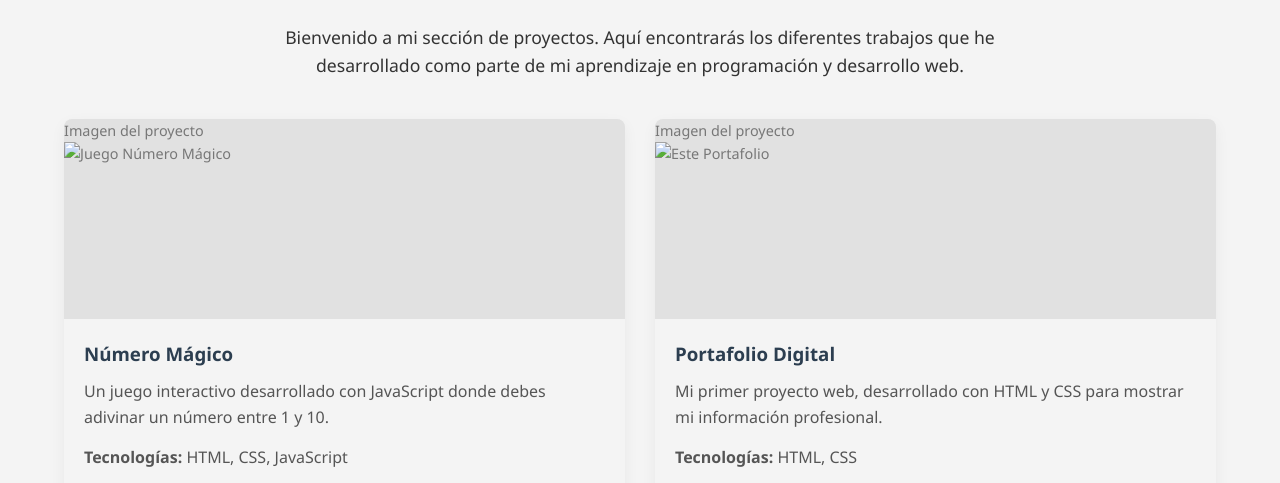
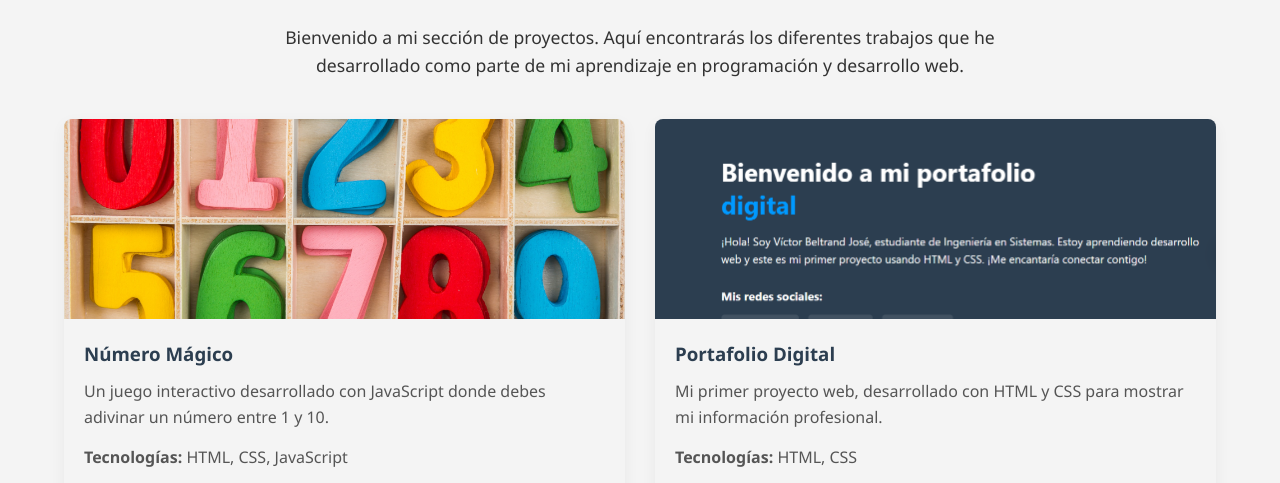
Before and after one commit to victorbeltrand/portafolio, a plain HTML site: page proyectos.html in a window 1280 px wide. Shown: the part 277-760 px from the top of the page. Drawn offline with Linux system fonts and the light colour scheme.

Commit message:
Update proyectos.html

```diff
--- a/proyectos.html
+++ b/proyectos.html
@@ -31,17 +31,17 @@
 
                 <div class="projects-grid">
                     <div class="project-card">
-                        <img src="img/numero-magico.jpg" alt="Juego Número Mágico" class="project-image">
+                        <img src="numero-secreto.jpg" alt="Juego Número Mágico" class="project-image">
                         <div class="project-info">
                             <h3>Número Mágico</h3>
                             <p>Un juego interactivo desarrollado con JavaScript donde debes adivinar un número entre 1 y 10.</p>
                             <p><strong>Tecnologías:</strong> HTML, CSS, JavaScript</p>
-                            <a href="numero-secreto.html" class="btn">Jugar ahora</a>
+                            <a href="numero-magico.html" class="btn">Jugar ahora</a>
                         </div>
                     </div>
 
                     <div class="project-card">
-                        <img src="img/portafolio.jpg" alt="Este Portafolio" class="project-image">
+                        <img src="portafolio.jpg" alt="Este Portafolio" class="project-image">
                         <div class="project-info">
                             <h3>Portafolio Digital</h3>
                             <p>Mi primer proyecto web, desarrollado con HTML y CSS para mostrar mi información profesional.</p>
```
